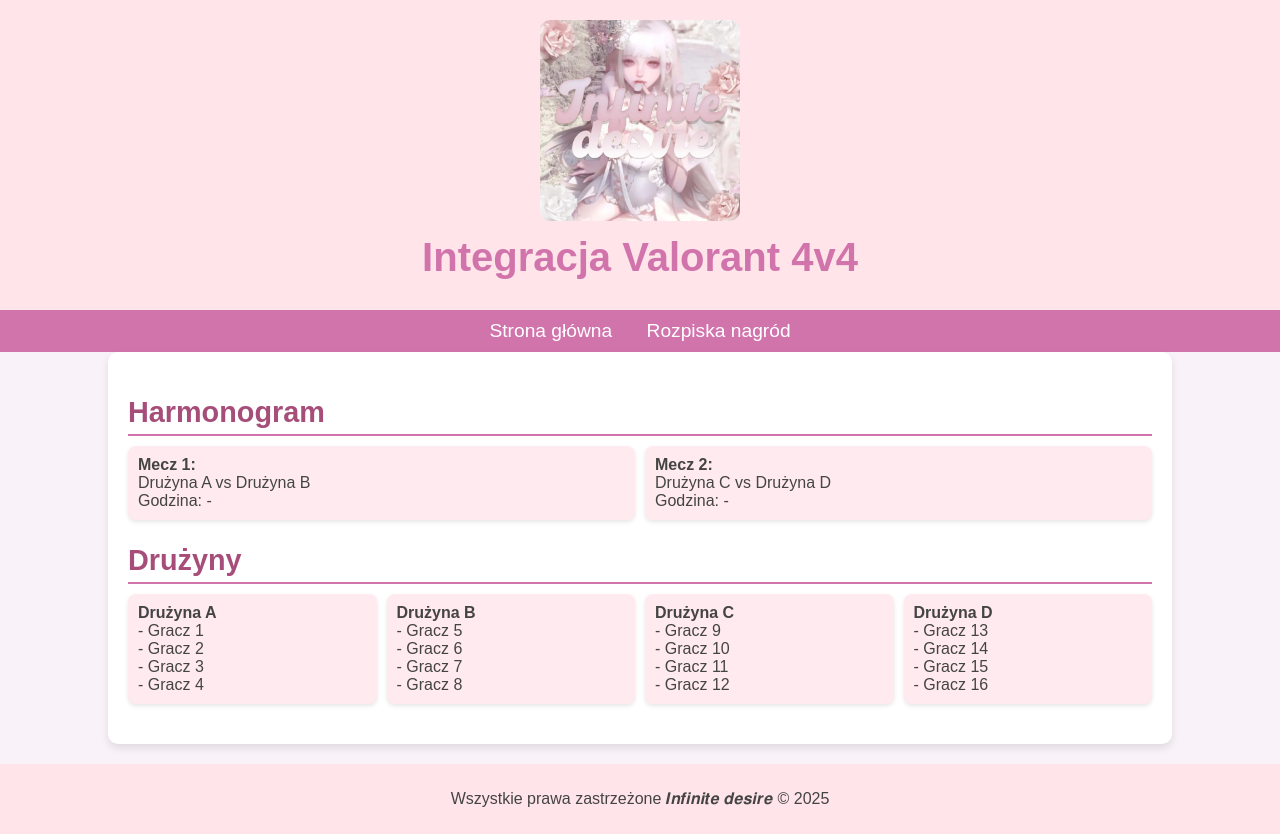
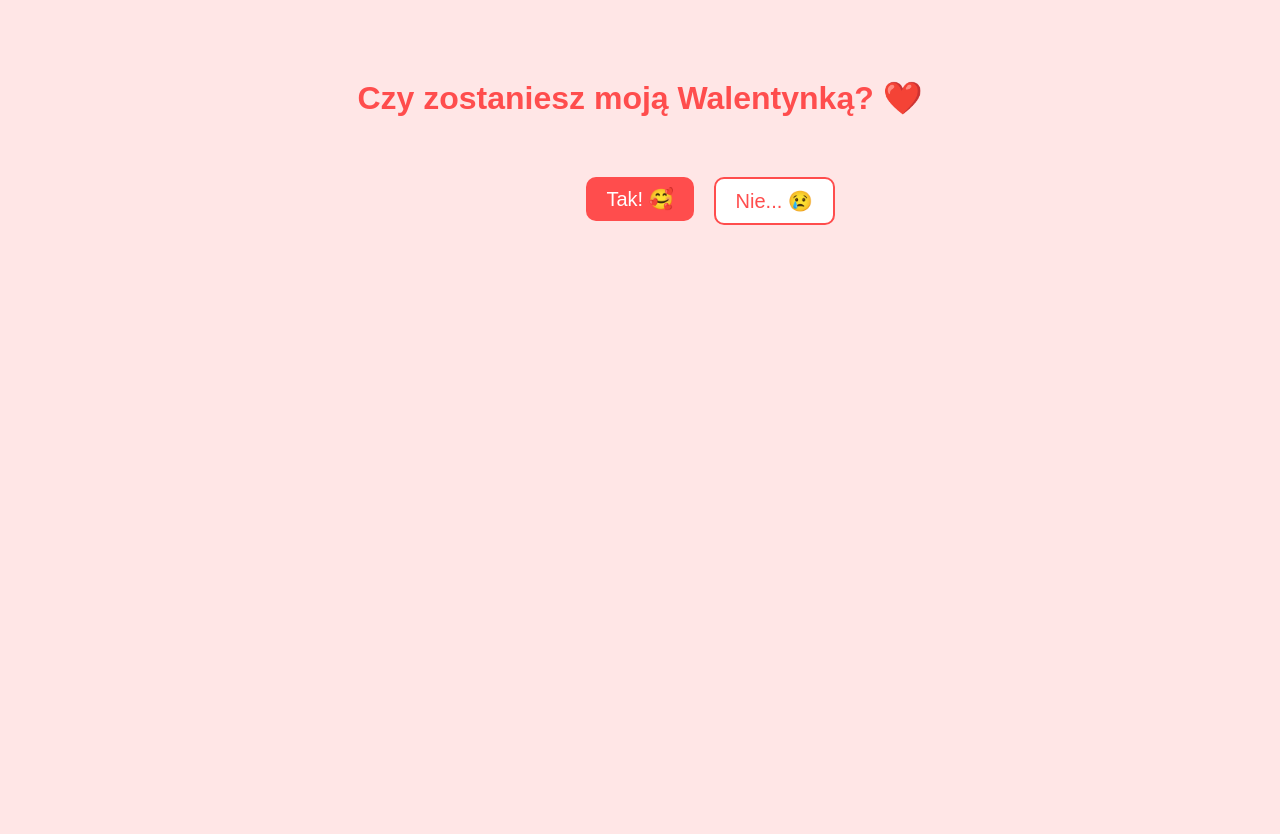
Before and after one commit to Infinitedesiree/Integracja-w-valoranice, a plain HTML site: page index.html in a window 1280 px wide. After the commit the page ends 800 px from the top, so only its background shows below. Drawn offline with Linux system fonts and the light colour scheme.

Commit message:
Update index.html

```diff
--- a/index.html
+++ b/index.html
@@ -3,142 +3,65 @@
 <head>
     <meta charset="UTF-8">
     <meta name="viewport" content="width=device-width, initial-scale=1.0">
-    <title>Integracja Valorant 4v4</title>
+    <title>Moja Walentynka? ❤️</title>
     <style>
         body {
             font-family: Arial, sans-serif;
-            background-color: #f9f2f8;
-            margin: 0;
-            padding: 0;
-            color: #444;
-        }
-        header {
             text-align: center;
-            padding: 20px;
-            background-color: #ffe4e9;
-        }
-        header img {
-            max-width: 200px;
-            border-radius: 10px;
+            background-color: #ffe6e6;
+            padding: 50px;
         }
         h1 {
-            font-size: 2.5rem;
-            color: #d174ac;
-            margin: 10px 0;
-        }
-        nav {
-            background-color: #d174ac;
-            text-align: center;
-            padding: 10px 0;
-        }
-        nav a {
-            color: white;
-            text-decoration: none;
-            margin: 0 15px;
-            font-size: 1.2rem;
-        }
-        nav a:hover {
-            text-decoration: underline;
+            color: #ff4d4d;
         }
         .container {
-            width: 80%;
-            margin: auto;
-            padding: 20px;
-            background: white;
+            margin-top: 50px;
+        }
+        button {
+            font-size: 20px;
+            padding: 10px 20px;
+            margin: 10px;
+            border: none;
+            cursor: pointer;
             border-radius: 10px;
-            box-shadow: 0 4px 8px rgba(0, 0, 0, 0.1);
+            transition: 0.3s;
         }
-        .section {
-            margin-bottom: 20px;
+        .yes {
+            background-color: #ff4d4d;
+            color: white;
         }
-        .section h2 {
-            font-size: 1.8rem;
-            color: #a64d79;
-            border-bottom: 2px solid #d174ac;
-            padding-bottom: 5px;
-            margin-bottom: 10px;
+        .yes:hover {
+            background-color: #ff1a1a;
         }
-        .teams, .schedule {
-            display: flex;
-            justify-content: space-between;
-            gap: 10px;
-        }
-        .team, .match {
-            flex: 1;
-            background-color: #ffeaf0;
-            padding: 10px;
-            border-radius: 8px;
-            box-shadow: 0 2px 4px rgba(0, 0, 0, 0.1);
-        }
-        footer {
-            text-align: center;
-            padding: 10px;
-            background-color: #ffe4e9;
-            margin-top: 20px;
+        .no {
+            background-color: #ffffff;
+            color: #ff4d4d;
+            border: 2px solid #ff4d4d;
+            position: absolute;
         }
     </style>
 </head>
 <body>
-    <header>
-        <img src="logo.png" alt="Infinite Desire Logo">
-        <h1>Integracja Valorant 4v4</h1>
-    </header>
-    <nav>
-        <a href="index.html">Strona główna</a>
-        <a href="nagrody.html">Rozpiska nagród</a>
-    </nav>
+
+    <h1>Czy zostaniesz moją Walentynką? ❤️</h1>
     <div class="container">
-        <div class="section">
-            <h2>Harmonogram</h2>
-            <div class="schedule">
-                <div class="match">
-                    <strong>Mecz 1:</strong><br>
-                    Drużyna A vs Drużyna B<br>
-                    Godzina: -
-                </div>
-                <div class="match">
-                    <strong>Mecz 2:</strong><br>
-                    Drużyna C vs Drużyna D<br>
-                    Godzina: -
-                </div>
-            </div>
-        </div>
-        <div class="section">
-            <h2>Drużyny</h2>
-            <div class="teams">
-                <div class="team">
-                    <strong>Drużyna A</strong><br>
-                    - Gracz 1<br>
-                    - Gracz 2<br>
-                    - Gracz 3<br>
-                    - Gracz 4
-                </div>
-                <div class="team">
-                    <strong>Drużyna B</strong><br>
-                    - Gracz 5<br>
-                    - Gracz 6<br>
-                    - Gracz 7<br>
-                    - Gracz 8
-                </div>
-                <div class="team">
-                    <strong>Drużyna C</strong><br>
-                    - Gracz 9<br>
-                    - Gracz 10<br>
-                    - Gracz 11<br>
-                    - Gracz 12
-                </div>
-                <div class="team">
-                    <strong>Drużyna D</strong><br>
-                    - Gracz 13<br>
-                    - Gracz 14<br>
-                    - Gracz 15<br>
-                    - Gracz 16
-                </div>
-            </div>
-        </div>
+        <button class="yes" onclick="yesAnswer()">Tak! 🥰</button>
+        <button class="no" id="noButton" onmouseover="moveNoButton()">Nie... 😢</button>
     </div>
-    <footer>
-        <p>Wszystkie prawa zastrzeżone 𝑰𝒏𝒇𝒊𝒏𝒊𝒕𝒆 𝒅𝒆𝒔𝒊𝒓𝒆 &copy; 2025</p>
-    </footer>
+
+    <script>
+        function yesAnswer() {
+            alert("Hurra! 🥰 Nie mogę się doczekać naszej walentynki!");
+        }
+
+        function moveNoButton() {
+            let button = document.getElementById("noButton");
+            let x = Math.random() * (window.innerWidth - 100);
+            let y = Math.random() * (window.innerHeight - 100);
+            button.style.left = `${x}px`;
+            button.style.top = `${y}px`;
+        }
+    </script>
+
 </body>
 </html>
```
